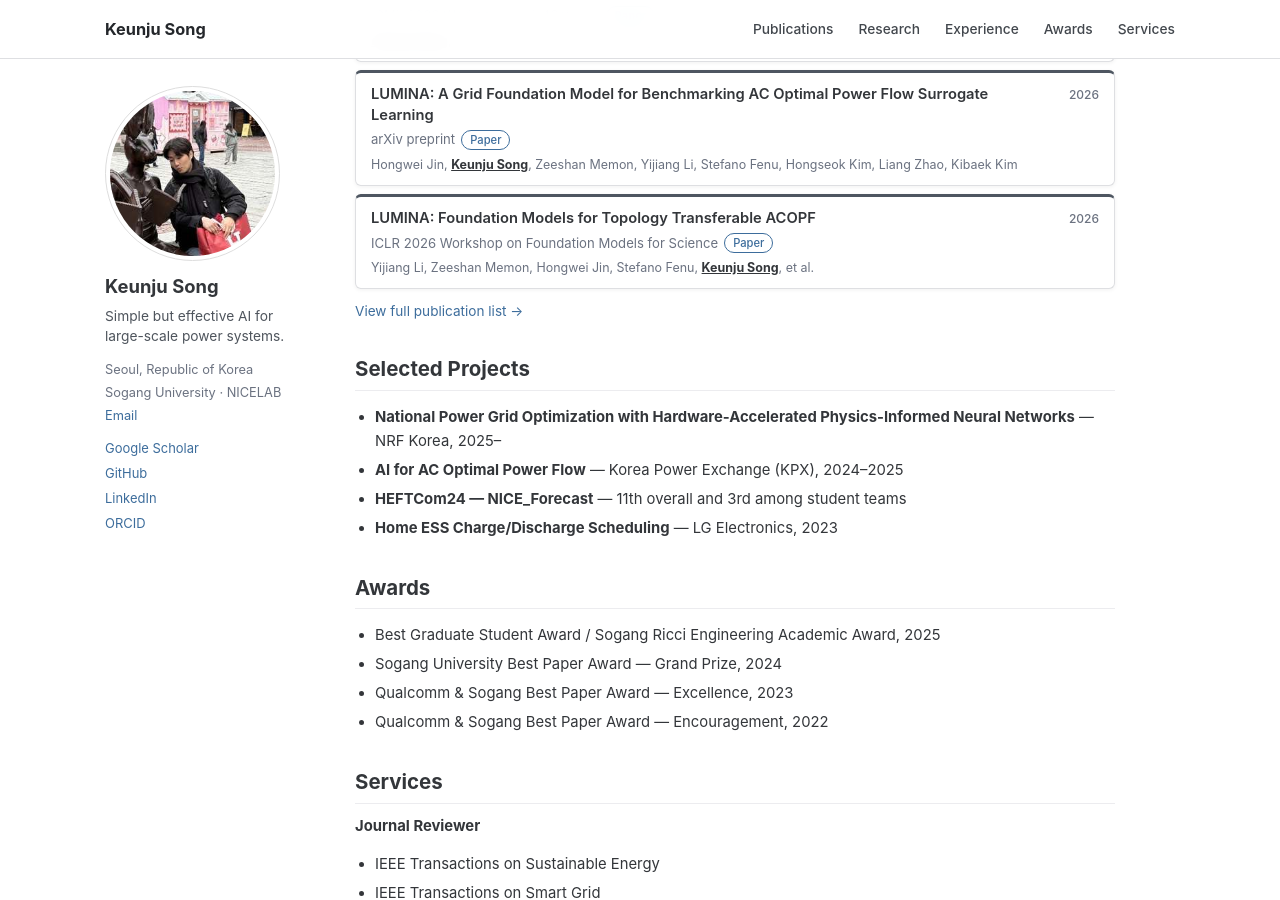
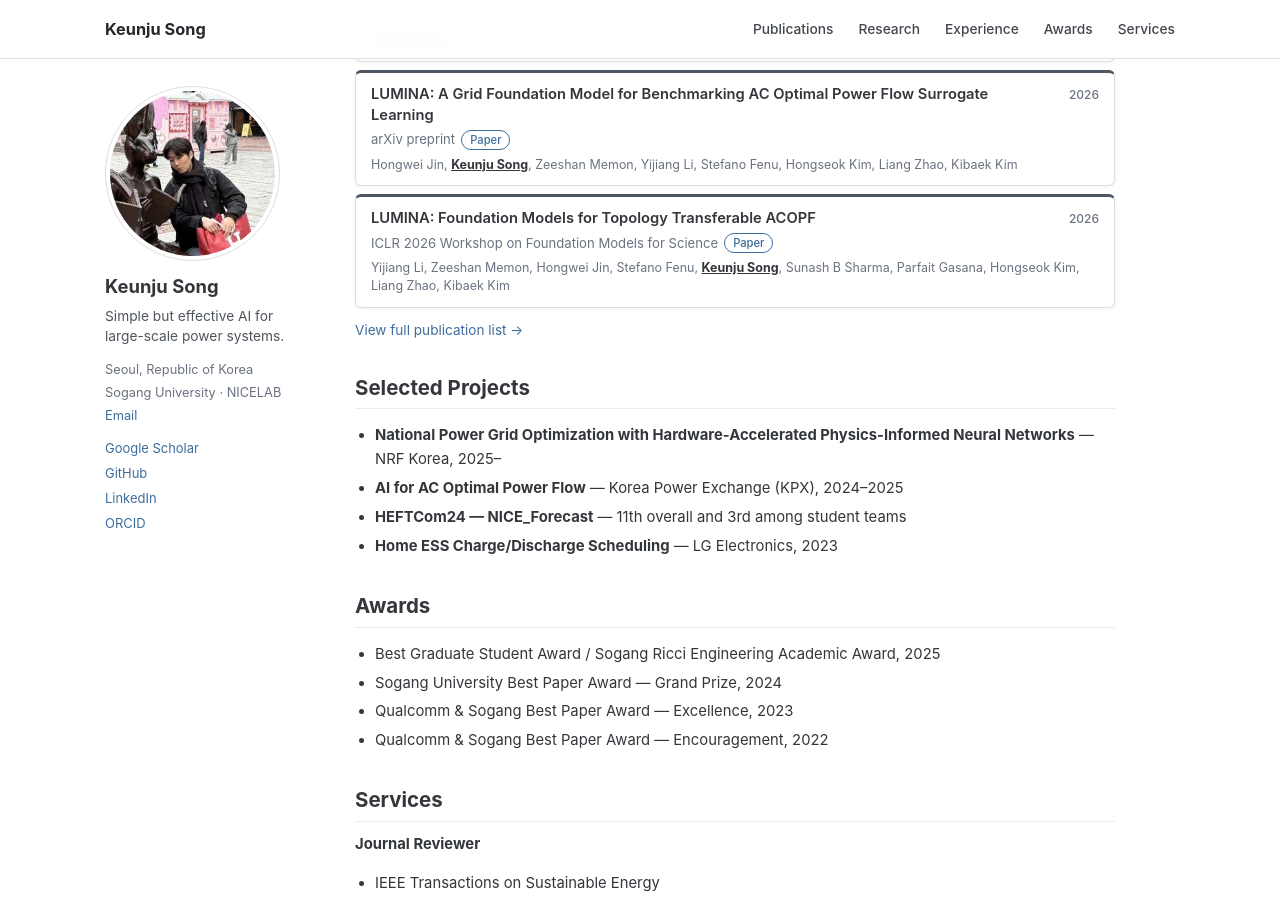
Before and after one commit to KeunJuSong/keunjusong.github.io, a Jekyll site: the page built from _pages/about.md, in a window 1280 px wide and 900 px high, scrolled down 1244 px. Built offline with Jekyll 4.4.1, drawn with Linux system fonts in a browser that asks for light colours.

Commit message:
Update about.md

```diff
--- a/_pages/about.md
+++ b/_pages/about.md
@@ -51,7 +51,7 @@ I received my B.S. degree in Electronic Engineering from the **Tech University o
   <div class="exp-card"><div class="exp-card-header"><span class="exp-role">SABLE: GPU-Based Power Flow Accelerator for Sparsity-Aware Batched Learning</span><span class="exp-date">2026</span></div><div class="exp-org">arXiv preprint <a class="paper-tag" href="https://arxiv.org/abs/2606.07099">Paper</a></div><div class="exp-authors">Suho Park, <span class="self-author">Keunju Song</span>, Hongseok Kim</div></div>
   <div class="exp-card"><div class="exp-card-header"><span class="exp-role">Physics-Informed Graph Learning Acceleration for Large-Scale AC-OPF with Topology Changes</span><span class="exp-date">2026</span></div><div class="exp-org">ICML 2026 Workshop on AI4Science <a class="paper-tag" href="https://arxiv.org/abs/2606.05772">Paper</a></div><div class="exp-authors"><span class="self-author">Keunju Song</span>, Kyungnam Park, Sua Choi, Seunguk Kim, Tae-un Kim, Youngmin Choi, Sang-Won Min, Hongseok Kim</div></div>
   <div class="exp-card"><div class="exp-card-header"><span class="exp-role">LUMINA: A Grid Foundation Model for Benchmarking AC Optimal Power Flow Surrogate Learning</span><span class="exp-date">2026</span></div><div class="exp-org">arXiv preprint <a class="paper-tag" href="https://arxiv.org/abs/2605.02133">Paper</a></div><div class="exp-authors">Hongwei Jin, <span class="self-author">Keunju Song</span>, Zeeshan Memon, Yijiang Li, Stefano Fenu, Hongseok Kim, Liang Zhao, Kibaek Kim</div></div>
-  <div class="exp-card"><div class="exp-card-header"><span class="exp-role">LUMINA: Foundation Models for Topology Transferable ACOPF</span><span class="exp-date">2026</span></div><div class="exp-org">ICLR 2026 Workshop on Foundation Models for Science <a class="paper-tag" href="https://arxiv.org/abs/2603.04300">Paper</a></div><div class="exp-authors">Yijiang Li, Zeeshan Memon, Hongwei Jin, Stefano Fenu, <span class="self-author">Keunju Song</span>, et al.</div></div>
+  <div class="exp-card"><div class="exp-card-header"><span class="exp-role">LUMINA: Foundation Models for Topology Transferable ACOPF</span><span class="exp-date">2026</span></div><div class="exp-org">ICLR 2026 Workshop on Foundation Models for Science <a class="paper-tag" href="https://arxiv.org/abs/2603.04300">Paper</a></div><div class="exp-authors">Yijiang Li, Zeeshan Memon, Hongwei Jin, Stefano Fenu, <span class="self-author">Keunju Song</span>, Sunash B Sharma, Parfait Gasana, Hongseok Kim, Liang Zhao, Kibaek Kim</div></div>
 </div>
 
 <p class="section-more"><a href="/publications/">View full publication list →</a></p>
```
